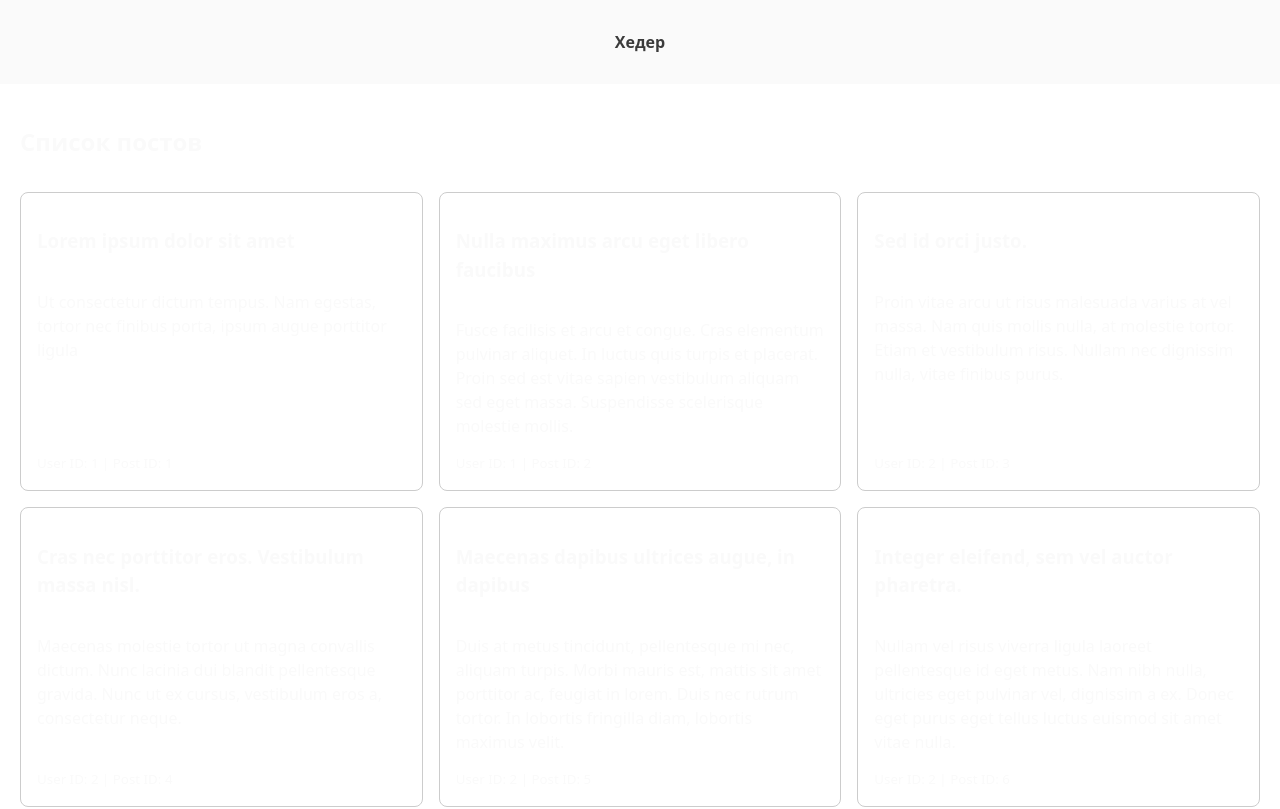
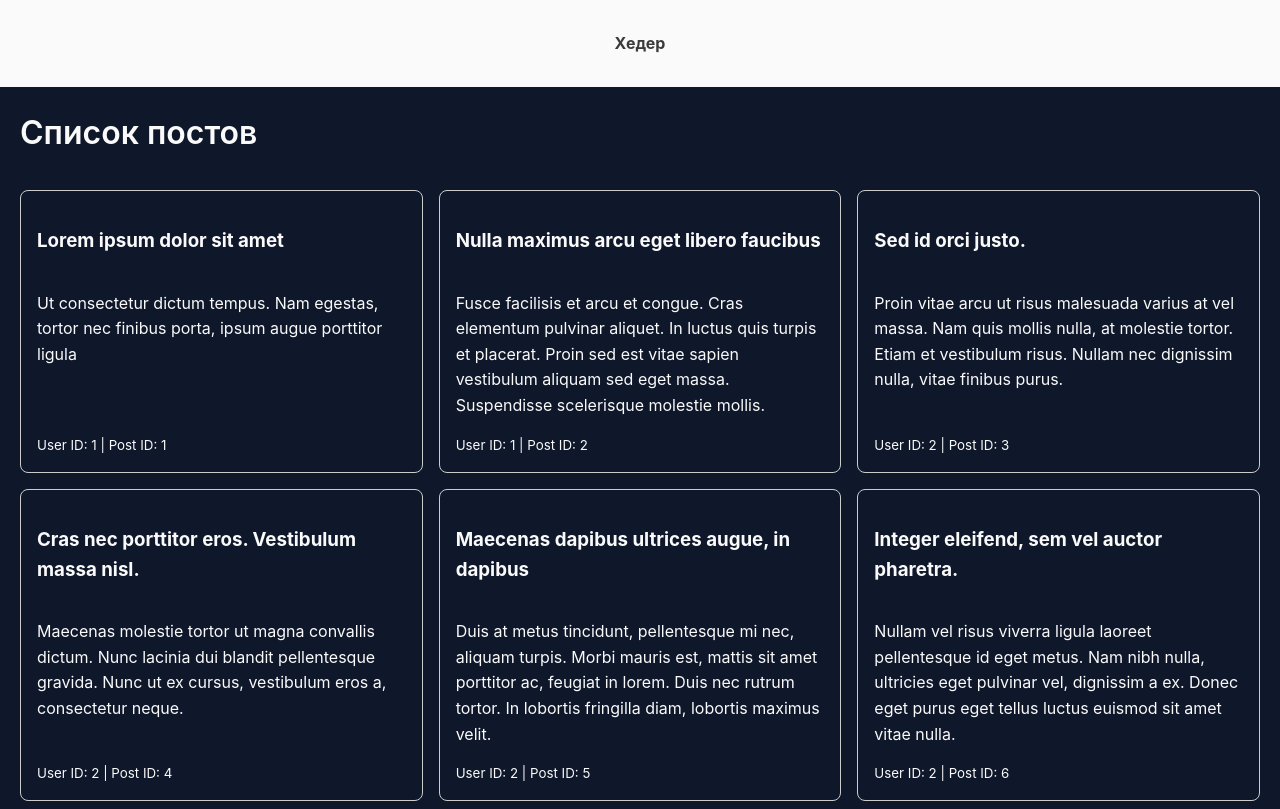
Before and after one commit to Shadowic/aston_homework, a React (Vite) app: page / in a window 1280 px wide. Shown: the top 809 px of the page. Built offline with nearby package versions, Linux system fonts and the light colour scheme.

Commit message:
моки вынесены в каталог shared/mocks; рефакторинг css файлов

```diff
--- /dev/null
+++ b/src/entities/post/ui/PostCard.module.css
@@ -0,0 +1,12 @@
+.card {
+    display: flex;
+    flex-direction: column;
+    border: 1px solid #ccc;
+    padding: 16px;
+    border-radius: 8px;
+    color: #fafafa;
+}
+
+.caption {
+    margin-top: auto;
+}
--- a/src/entities/post/ui/PostCard.tsx
+++ b/src/entities/post/ui/PostCard.tsx
@@ -1,3 +1,5 @@
+import  styles from "./PostCard.module.css"
+
 interface Post {
   id: number;
   title: string;
@@ -11,23 +13,10 @@ interface PostCardProps {
 
 export const PostCard = ({ post }: PostCardProps) => {
   return (
-    <div
-      style={{
-        display: "flex",
-        flexDirection: "column",
-        border: "1px solid #ccc",
-        padding: "16px",
-        borderRadius: "8px",
-        color: "#fafafa",
-      }}
-    >
+    <div className={styles.card}>
       <h3>{post.title}</h3>
       <p>{post.body}</p>
-      <small
-        style={{
-          marginTop: "auto",
-        }}
-      >
+      <small className={styles.caption}>
         User ID: {post.userId} | Post ID: {post.id}
       </small>
     </div>
--- a/src/index.css
+++ b/src/index.css
@@ -1,66 +1,18 @@
-:root {
-  font-family: system-ui, Avenir, Helvetica, Arial, sans-serif;
-  line-height: 1.5;
-  font-weight: 400;
-
-  color-scheme: light dark;
-  color: rgba(255, 255, 255, 0.87);
-  background-color: #242424;
-
-  font-synthesis: none;
-  text-rendering: optimizeLegibility;
-  -webkit-font-smoothing: antialiased;
-  -moz-osx-font-smoothing: grayscale;
-}
-
-a {
-  font-weight: inherit;
-  color: inherit;
-  text-decoration: none;
-}
-a:hover {
-  color: #535bf2;
+* {
+  box-sizing: border-box;
 }
 
 body {
   margin: 0;
-  min-height: 100svh;
+  font-family: -apple-system, BlinkMacSystemFont, 'Segoe UI', 'Roboto', 'Oxygen',
+  'Ubuntu', 'Cantarell', 'Fira Sans', 'Droid Sans', 'Helvetica Neue',
+  sans-serif;
+  -webkit-font-smoothing: antialiased;
+  -moz-osx-font-smoothing: grayscale;
+  background-color: #0f172a;
+  line-height: 1.6;
+}
+
+#root {
   min-height: 100vh;
 }
-
-h1 {
-  font-size: 3.2em;
-  line-height: 1.4;
-}
-
-button {
-  border-radius: 8px;
-  border: 1px solid transparent;
-  padding: 0.6em 1.2em;
-  font-size: 1em;
-  font-weight: 500;
-  font-family: inherit;
-  background-color: #1a1a1a;
-  cursor: pointer;
-  transition: border-color 0.25s;
-}
-button:hover {
-  border-color: #646cff;
-}
-button:focus,
-button:focus-visible {
-  outline: 4px auto -webkit-focus-ring-color;
-}
-
-@media (prefers-color-scheme: light) {
-  :root {
-    color: #213547;
-    background-color: #ffffff;
-  }
-  a:hover {
-    color: #747bff;
-  }
-  button {
-    background-color: #f9f9f9;
-  }
-}
--- /dev/null
+++ b/src/shared/layouts/MainLayout.module.css
@@ -0,0 +1,10 @@
+.layout {
+    min-height: 100vh;
+    display: flex;
+    flex-direction: column;
+}
+
+.main {
+    flex: 1;
+    padding: 20px;
+}
--- a/src/shared/layouts/MainLayout.tsx
+++ b/src/shared/layouts/MainLayout.tsx
@@ -1,5 +1,6 @@
 import Header from "../../widgets/LayoutHeader/Header";
 import Footer from "../../widgets/LayoutFooter/Footer";
+import styles from "./MainLayout.module.css"
 
 interface MainLayoutProps {
   children: React.ReactNode;
@@ -7,11 +8,9 @@ interface MainLayoutProps {
 
 export const MainLayout = ({ children }: MainLayoutProps) => {
   return (
-    <div
-      style={{ minHeight: "100vh", display: "flex", flexDirection: "column" }}
-    >
+    <div className={styles.layout}>
       <Header />
-      <main style={{ flex: 1, padding: "20px" }}>{children}</main>
+      <main className={styles.main}>{children}</main>
       <Footer />
     </div>
   );
--- /dev/null
+++ b/src/widgets/LayoutFooter/Footer.module.css
@@ -0,0 +1,10 @@
+.footer {
+    background: #3b3b3b;
+    padding: 20px;
+    text-align: center;
+}
+
+.title {
+    font-size: 1rem;
+    color: #fafafa;
+}
--- a/src/widgets/LayoutFooter/Footer.tsx
+++ b/src/widgets/LayoutFooter/Footer.tsx
@@ -1,9 +1,9 @@
+import styles from "./Footer.module.css"
+
 const Footer = () => {
   return (
-    <footer
-      style={{ background: "#3b3b3b", padding: "20px", textAlign: "center" }}
-    >
-      <p style={{ fontSize: "1rem", color: "#fafafa" }}>Футер</p>
+    <footer className={styles.footer}>
+      <p className={styles.title}>Футер</p>
     </footer>
   );
 };
--- /dev/null
+++ b/src/widgets/LayoutHeader/Header.module.css
@@ -0,0 +1,10 @@
+.header {
+    background: #fafafa;
+    padding: 20px;
+    text-align: center;
+}
+
+.title {
+    font-size: 1rem;
+    color: #3b3b3b;
+}
--- a/src/widgets/LayoutHeader/Header.tsx
+++ b/src/widgets/LayoutHeader/Header.tsx
@@ -1,9 +1,9 @@
+import styles from "./Header.module.css"
+
 const Header = () => {
   return (
-    <header
-      style={{ background: "#fafafa", padding: "20px", textAlign: "center" }}
-    >
-      <h1 style={{ fontSize: "1rem", color: "#3b3b3b" }}>Хедер</h1>
+    <header className={styles.header}>
+      <h1 className={styles.title}>Хедер</h1>
     </header>
   );
 };
--- /dev/null
+++ b/src/widgets/PostList/PostList.module.css
@@ -0,0 +1,25 @@
+.title {
+    color: #fafafa;
+    margin: 0 0 2rem 0;
+    font-size: 2rem;
+    font-weight: 600;
+}
+
+.posts {
+    display: grid;
+    grid-template-columns: repeat(3, 1fr);
+    gap: 1rem;
+    margin-top: 2rem;
+}
+
+@media (max-width: 1024px) {
+    .posts {
+        grid-template-columns: repeat(2, 1fr);
+    }
+}
+
+@media (max-width: 768px) {
+    .posts {
+        grid-template-columns: 1fr;
+    }
+}
--- a/src/widgets/PostList/PostList.tsx
+++ b/src/widgets/PostList/PostList.tsx
@@ -1,18 +1,12 @@
 import { PostCard } from "../../entities/post/ui/PostCard";
-import { mockPosts } from "../../shared/config/posts";
+import { mockPosts } from "../../shared/mocks/posts";
+import styles from './PostList.module.css';
 
 export const PostList = () => {
   return (
-    <div className="container">
-      <h2 style={{ color: "#fafafa" }}>Список постов</h2>
-      <div
-        style={{
-          display: "grid",
-          gridTemplateColumns: "repeat(3, 1fr)",
-          gap: "1rem",
-          marginTop: "2rem",
-        }}
-      >
+    <div>
+      <h2 className={styles.title}>Список постов</h2>
+      <div className={styles.posts}>
         {mockPosts.map((post) => (
           <PostCard key={post.id} post={post} />
         ))}
```
Also changed, not shown: src/shared/mocks/posts.ts (renamed from src/shared/config/posts.ts).
